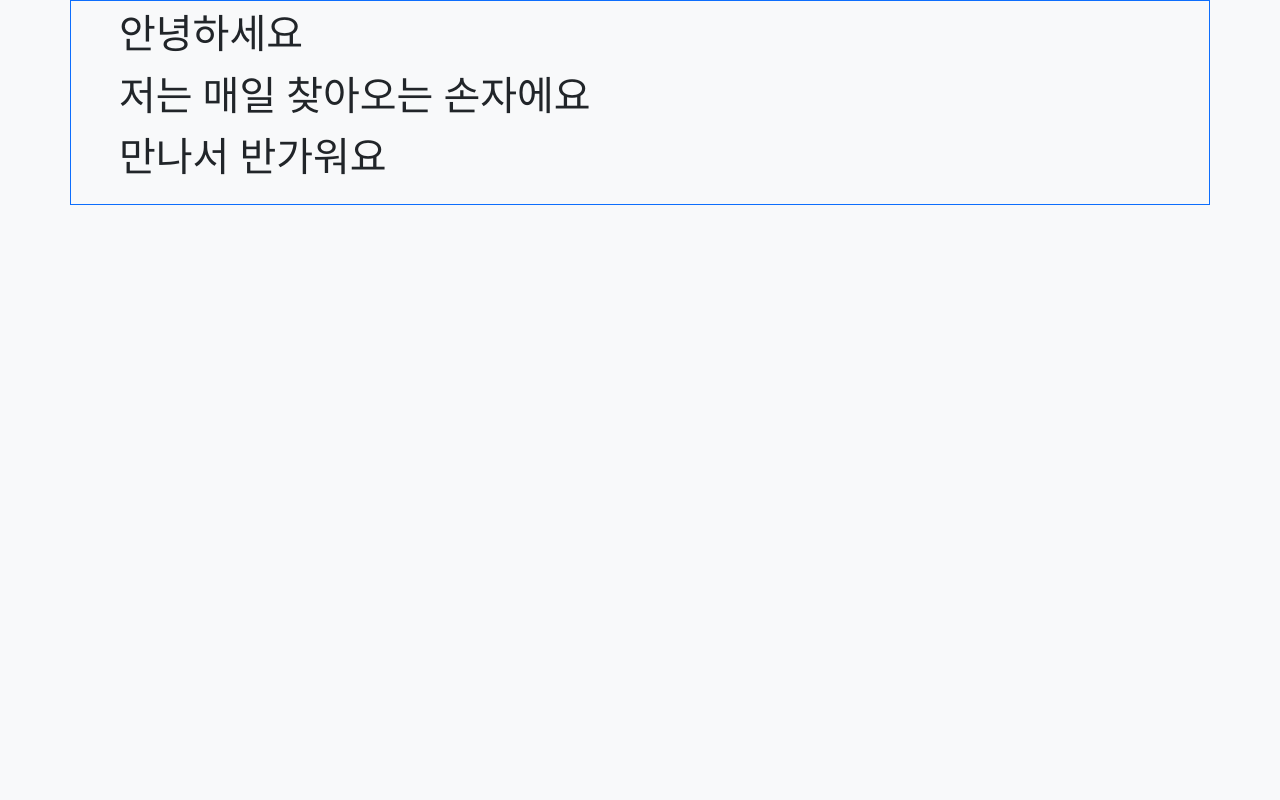
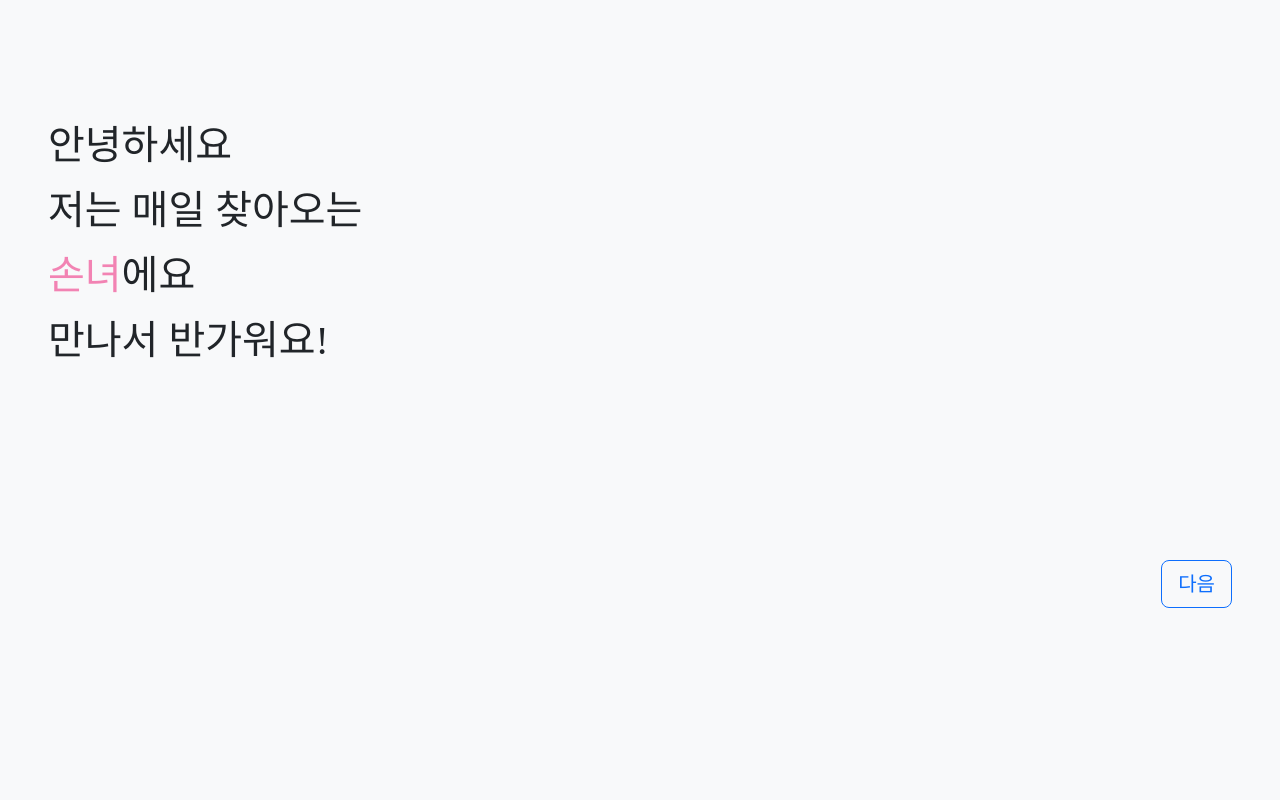
Before and after one commit to Yodayeong/kdt-hackarthon, a Django app: page /info/ in a window 1280 px wide. Run offline with Django 3.2, Linux system fonts and the light colour scheme.

Commit message:
권세빈 Update design

```diff
--- a/diaries/static/diaries/css/style.css
+++ b/diaries/static/diaries/css/style.css
@@ -20,7 +20,7 @@ h1{
   font-size: 3.2rem;
   margin-top: 1%;
 }
-h1 .type{
+.type{
     font-size: 2.5rem;
     overflow: hidden;
     white-space: nowrap;
@@ -29,7 +29,7 @@ h1 .type{
       typing 1s steps(25, end) forwards;
     animation-timing-function:ease-in-out;
 }
-h1 .type2{
+.type2{
     font-size: 2.5rem;
     overflow: hidden;
     white-space: nowrap;
@@ -39,7 +39,7 @@ h1 .type2{
     animation-delay: 1.5s;
     animation-timing-function:ease-in-out;
 }
-h1 .type3{
+.type3{
     font-size: 2.5rem;
     overflow: hidden;
     white-space: nowrap;
@@ -48,6 +48,16 @@ h1 .type3{
       typing 1s steps(25, end) forwards;
     animation-delay: 3.5s;
     animation-timing-function:ease-in-out;
+}
+.type4{
+  font-size: 2.5rem;
+  overflow: hidden;
+  white-space: nowrap;
+  width: 0;
+  animation:
+    typing 1s steps(25, end) forwards;
+  animation-delay: 5s;
+  animation-timing-function:ease-in-out;
 }
 
 @keyframes typing {
--- a/diaries/templates/diaries/info.html
+++ b/diaries/templates/diaries/info.html
@@ -7,14 +7,21 @@
 <script type="text/javascript" src ="{% static 'diaries/js/script.js' %}"></script>
 
 {% block content %}
-<h1>
+<h1 class="info-text fw-light" style="font-size: 20px; padding-top: 4rem; line-height: 3rem;">
   <div class="c1">
     <div class="type">안녕하세요</div></div>
   </br>
   <div class="c2">
-    <div class="type2">저는 매일 찾아오는 손자에요</div></div>
+    <div class="type2">저는 매일 찾아오는</div></div>
   </br>
-    <div class="c3"><div class="type3">만나서 반가워요</div></div>
+  <div class="c3">
+    <div class="type3"><span class="fw-normal" style="color: rgb(242, 131, 179);">손녀</span>에요</div></div>
+  </br>
+  <div class="c4">
+    <div class="type4">만나서 반가워요!</div></div>
   </br>
 </h1>
+<div class="d-flex justify-content-end position-fixed" style="bottom: 12rem; right: 3rem;">
+  <a class="btn btn-lg btn-outline-primary" href="{% url 'accounts:name' %}">다음</a>
+</div>
 {% endblock %}
--- a/templates/base.html
+++ b/templates/base.html
@@ -9,9 +9,9 @@
     {% endblock %}
     <title>Mirinae</title>
 </head>
-<body class="bg-light">
+<body class="bg-light" style="width: 100%; height: 100%;">
 
-    <div class="container px-5 border border-primary">
+    <div class="container mt-5 px-5 position-fixed" style="height: 100vh; overflow: hidden;">
         {% block content %}
         {% endblock %}
     </div>
```
Also changed, not shown: accounts/templates/accounts/gender.html (+9 -5 lines), accounts/templates/accounts/name.html (+7 -5 lines), diaries/templates/diaries/loading.html (+9 -1 lines), diaries/static/diaries/image/2022-10-17_9.43.18.png (deleted).
